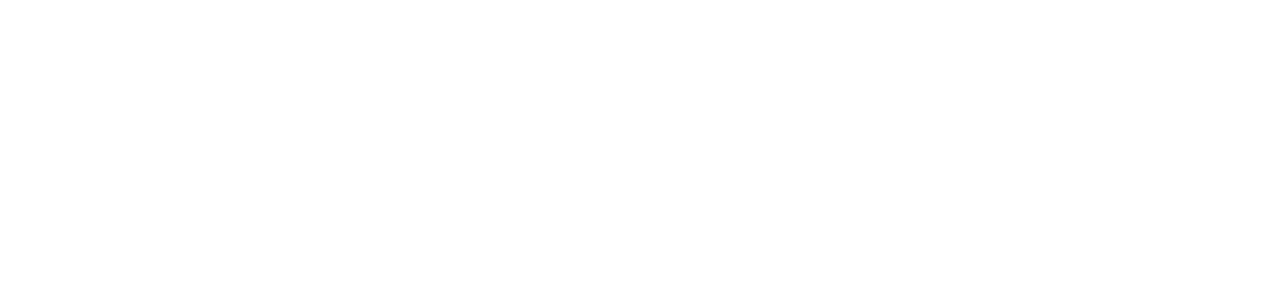
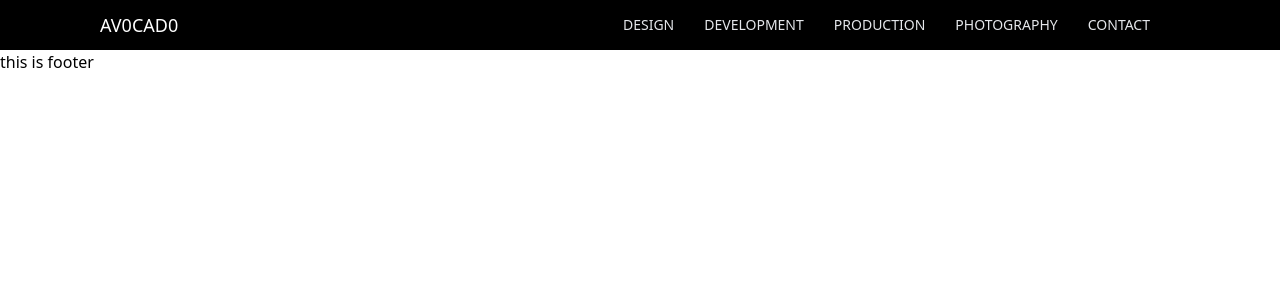
Before and after one commit to Shaghayegh-93/agancy-app, a Next.js app: page / in a window 1280 px wide. Shown: the top 300 px of the page. Built offline with nearby package versions, Linux system fonts and the light colour scheme.

Commit message:
imprt Layout component

```diff
--- a/pages/_app.js
+++ b/pages/_app.js
@@ -1,7 +1,12 @@
-import '../styles/globals.css'
+import Layout from "../components/Layout";
+import "../styles/globals.css";
 
 function MyApp({ Component, pageProps }) {
-  return <Component {...pageProps} />
+  return (
+    <Layout>
+      <Component {...pageProps} />
+    </Layout>
+  );
 }
 
-export default MyApp
+export default MyApp;
```
